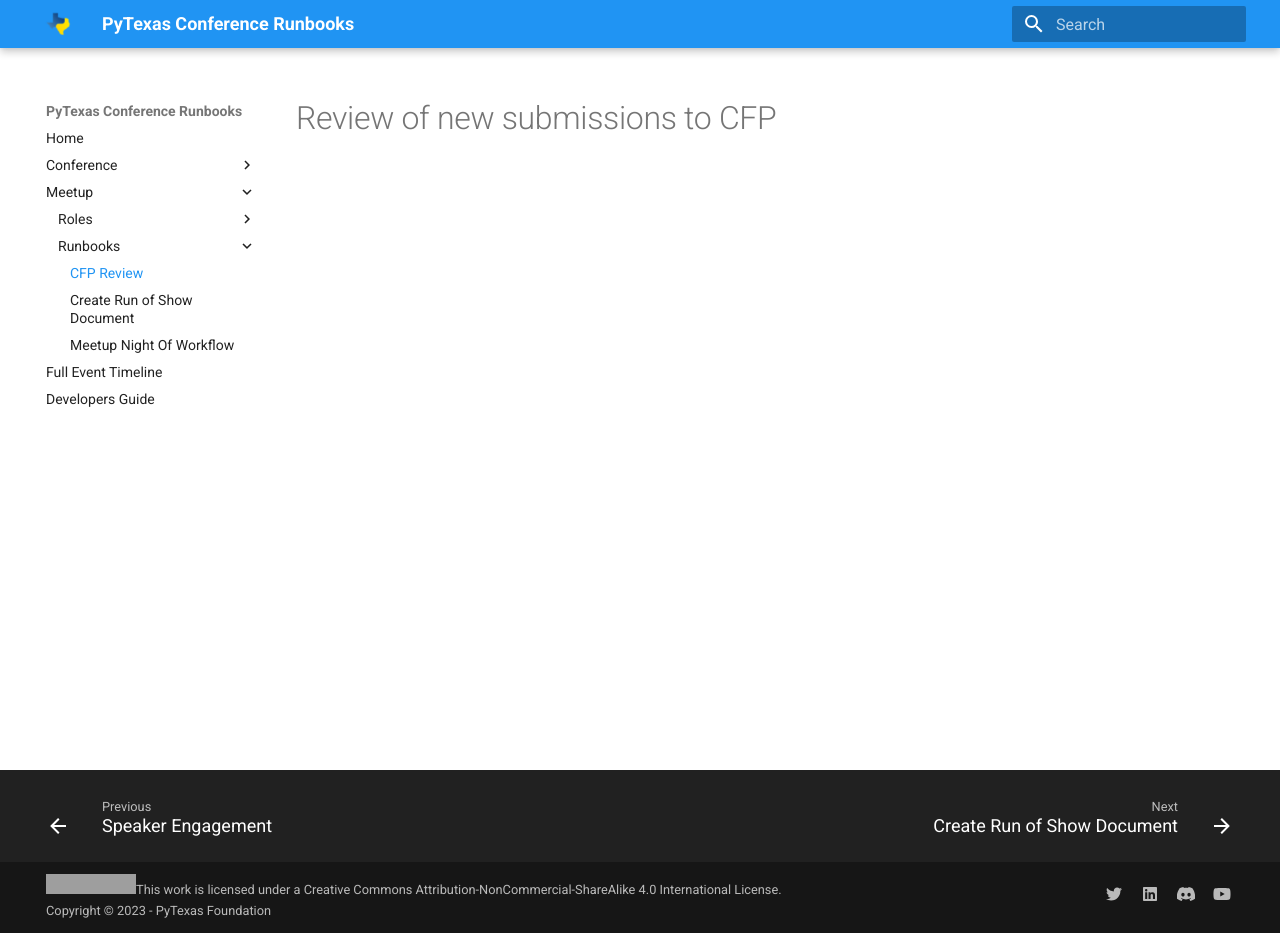
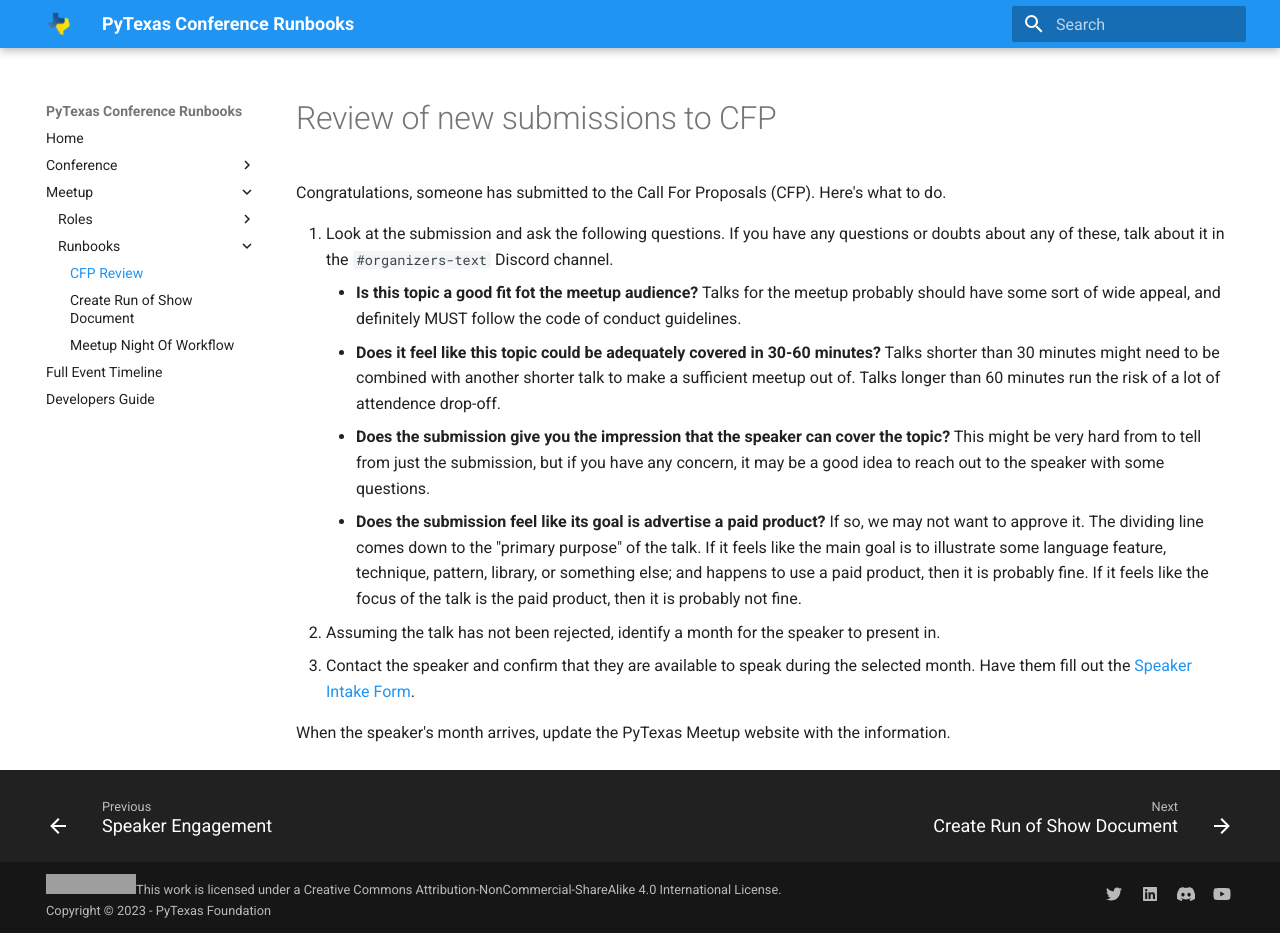
Before and after one commit to pytexas/runbooks, an MkDocs documentation site: the page built from docs/meetup/runbooks/cfp-review.md, in a window 1280 px wide and 933 px high. Built offline with MkDocs 1.6.1 and Material for MkDocs 9.7.7, drawn with Linux system fonts in a browser that asks for light colours; grey boxes are pictures that could not be loaded.

Commit message:
Added cfp-review content.

```diff
--- a/docs/meetup/runbooks/cfp-review.md
+++ b/docs/meetup/runbooks/cfp-review.md
@@ -1 +1,23 @@
 # Review of new submissions to CFP
+
+Congratulations, someone has submitted to the Call For Proposals (CFP). Here's what to do.
+
+1. Look at the submission and ask the following questions. If you have any questions or doubts about any of these, talk
+   about it in the `#organizers-text` Discord channel.
+    * **Is this topic a good fit fot the meetup audience?** Talks for the meetup probably should have some sort of wide
+      appeal, and definitely MUST follow the code of conduct guidelines.
+    * **Does it feel like this topic could be adequately covered in 30-60 minutes?** Talks shorter than 30 minutes might
+      need to be combined with another shorter talk to make a sufficient meetup out of. Talks longer than 60 minutes
+      run the risk of a lot of attendence drop-off.
+    * **Does the submission give you the impression that the speaker can cover the topic?** This might be very hard from
+      to tell from just the submission, but if you have any concern, it may be a good idea to reach out to the speaker
+      with some questions.
+    * **Does the submission feel like its goal is advertise a paid product?** If so, we may not want to approve it. The
+      dividing line comes down to the "primary purpose" of the talk. If it feels like the main goal is to illustrate
+      some language feature, technique, pattern, library, or something else; and happens to use a paid product, then it
+      is probably fine. If it feels like the focus of the talk is the paid product, then it is probably not fine.
+2. Assuming the talk has not been rejected, identify a month for the speaker to present in.
+3. Contact the speaker and confirm that they are available to speak during the selected month. Have them fill out the
+  [Speaker Intake Form]().
+
+When the speaker's month arrives, update the PyTexas Meetup website with the information.
```
